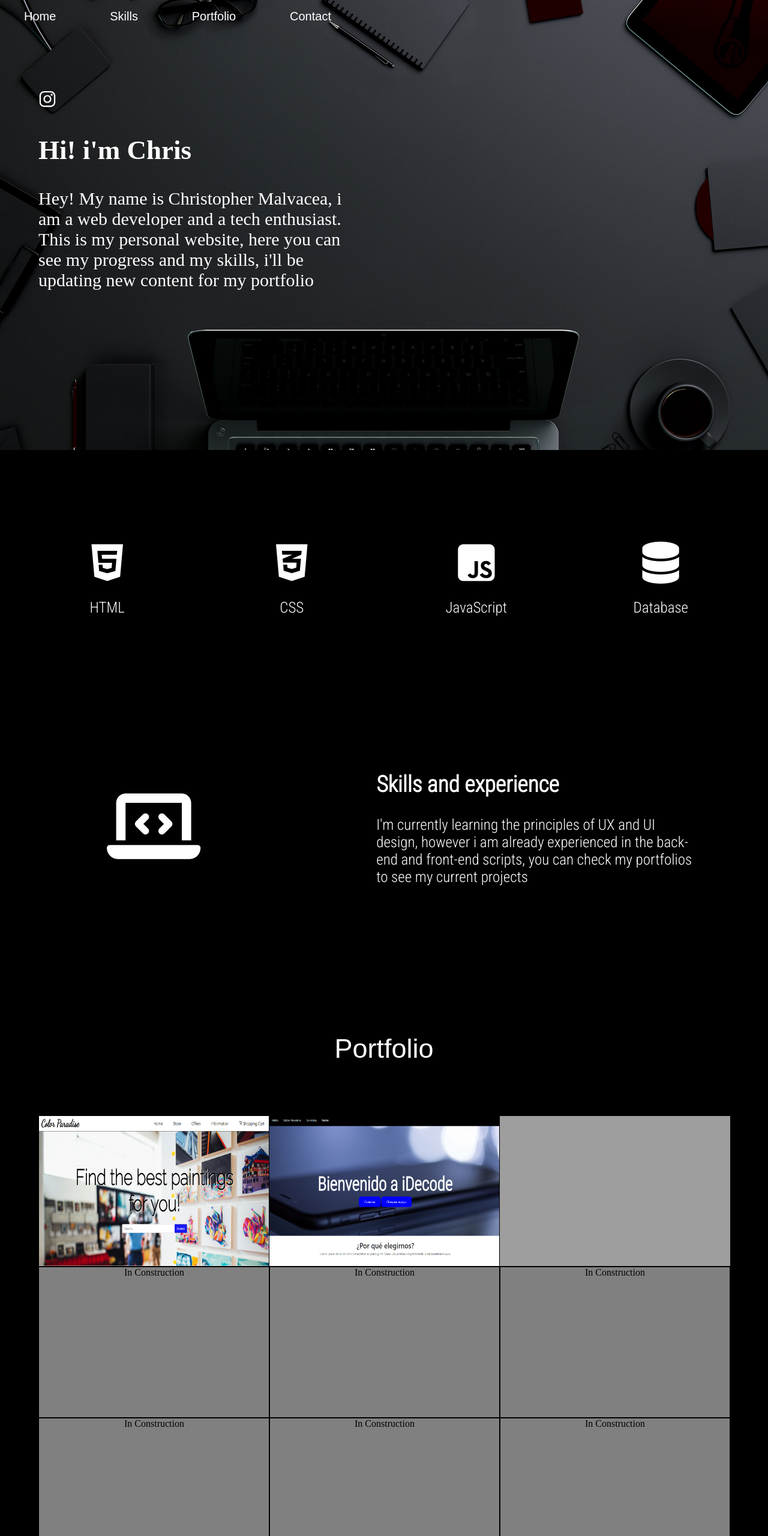
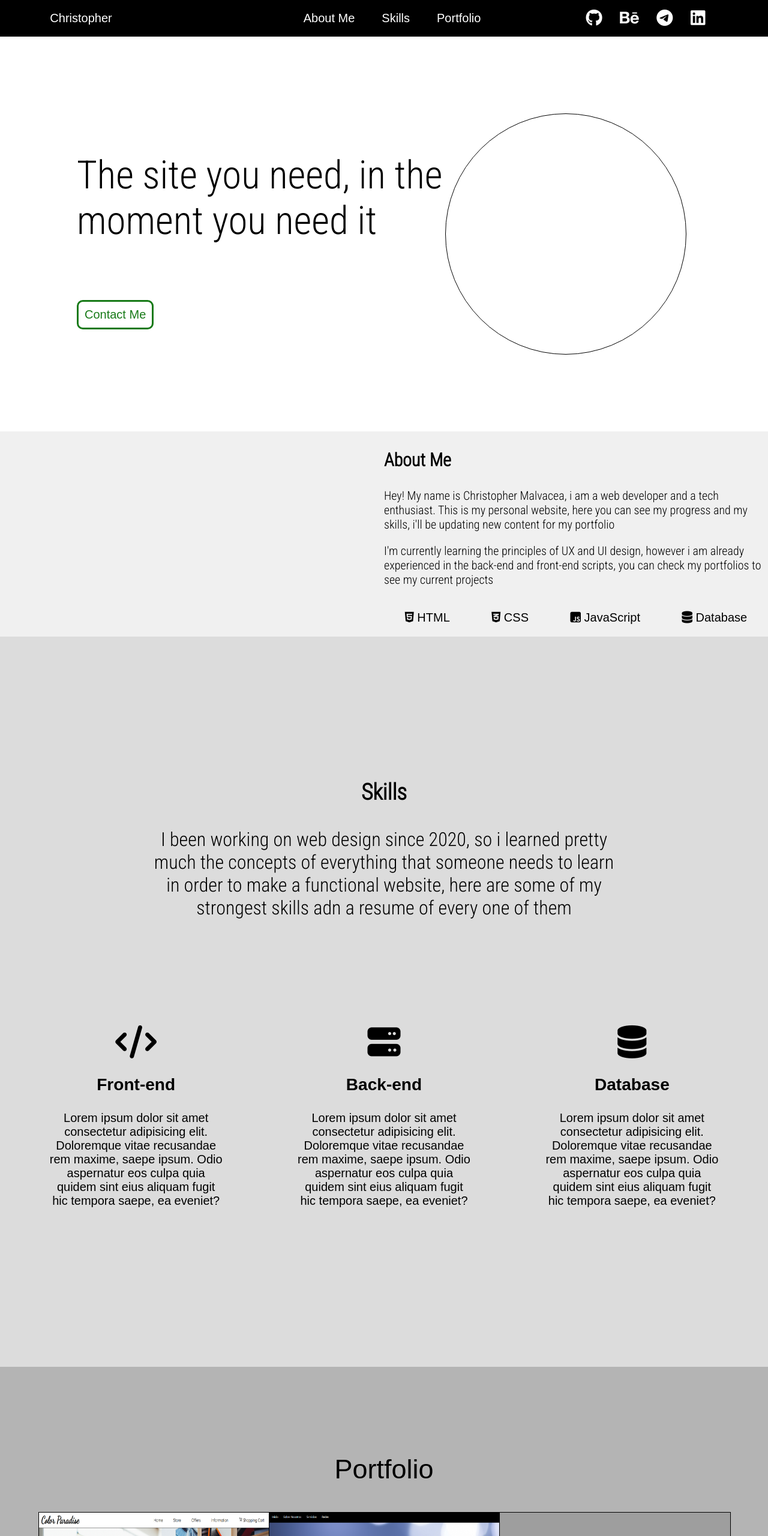
Before and after one commit to Cmalvacea/Business-card, a plain HTML site: page index.html in a window 1280 px wide. Shown: the top 2560 px of the page at 60% size. Drawn offline with nearby package versions, Linux system fonts and the light colour scheme; grey boxes are pictures that could not be loaded; a script that the page names is missing.

Commit message:
New design
A new design for my portfolios, it still need some photos and the mobile design.

```diff
--- a/index.html
+++ b/index.html
@@ -4,7 +4,7 @@
     <style data-styles="">ion-icon{visibility:hidden}.hydrated{visibility:inherit}</style>
     <meta http-equiv="X-UA-Compatible" content="IE=edge">
     <meta name="viewport" content="width=device-width, initial-scale=1.0">
-    <title>Business Card</title>
+    <title>Christopher Malvacea</title>
     <link rel="stylesheet" href="styles.css">
     <style>
         @import url('https://fonts.googleapis.com/css2?family=Roboto+Condensed:wght@300&display=swap');
@@ -14,48 +14,87 @@
 <body>
 
   <nav>
-      <ul>
-        <a href="#">Home</a>
+    <ul class="Nav-title">
+        <a href="#">Christopher</a>
+    </ul>
+    <ul class="Nav-sections">
+        <a href="#">About Me</a>
         <a href="#Skills">Skills</a>
         <a href="#Portfolio">Portfolio</a>
-        <a href="#Contact">Contact</a>
-      </ul>
+    </ul>
+    <ul class="Nav-contact">
+        <button><a href="https://github.com/Cmalvacea" target="_blank
+            "><i class="fab fa-github"></i></a></button>
+        <button><a href="https://www.behance.net/christomalvace" target="_blank"><i class="fab fa-behance"></i></a></button>
+        <button><a href="https://t.me/Nameistopher" target="_blank"><i class="fab fa-telegram"></i></a></button>
+        <button><a href="https://www.linkedin.com/in/christopher-malvacea-54458a208" target="_blank"><i class="fab fa-linkedin"></i></a></button>
+    </ul>
   </nav>
 
-  <div class="First-section">
-    <article class="First-content" id="Home">
-        <ion-icon name="logo-instagram"></ion-icon>
-        <h1>Hi! i'm Chris</h1>
-        <p>Hey! My name is Christopher Malvacea, i am a web developer and a tech enthusiast. This is my personal website, here you can see my progress and my skills, i'll be updating new content for my portfolio</p>
-    </article>
+  <div class="First-Section">
+      <div class="First-grid">
+        <div class="Motto-Contact">
+            <p>The site you need, in the moment you need it</p>
+            <button><a href="#">Contact Me</a></button>
+        </div>
+        <div class="Photo-Container">
+            <div class="Profile-photo"></div>
+        </div>
+      </div>
   </div>
+
 
   <div class="Second-section" id="Skills">
     <div class="Second-section-grid">
-        <section>
-            <i class="fab fa-html5"></i>
-            <p>HTML</p>
-        </section>
-        <section>
-            <i class="fab fa-css3-alt"></i>
-            <p>CSS</p>
-        </section>
-        <section>
-            <i class="fab fa-js-square"></i>
-            <p>JavaScript</p>
-        </section>
-        <section>
+        <div>
+
+        </div>
+        <div>
+            <article class="Skills-text">
+                <h3>About Me</h3>
+                <p>Hey! My name is Christopher Malvacea, i am a web developer and a tech enthusiast. This is my personal website, here you can see my progress and my skills, i'll be updating new content for my portfolio</p>
+                <p>I'm currently learning the principles of UX and UI design, however i am already experienced in the back-end and front-end scripts, you can check my portfolios to see my current projects</p>
+            </article>
+            <section class="Icon-section">
+                <article>
+                    <p><i class="fab fa-html5"></i> HTML</p>
+                </article>
+                <article>
+                    <p><i class="fab fa-css3-alt"></i> CSS</p>
+                </article>
+                <article>
+                    <p><i class="fab fa-js-square"></i> JavaScript</p>
+                </article>
+                <article>
+                    <p><i class="fas fa-database"></i> Database</p>
+                </article>
+            </section>
+        </div>
+    </div>
+  </div>
+
+  <div class="Third-section">
+      <div class="Third-section-title">
+        <h3>Skills</h3>
+        <p>I been working on web design since 2020, so i learned pretty much the concepts of everything that someone needs to learn in order to make a functional website, here are some of my strongest skills adn a resume of every one of them</p>
+      </div>
+      <div class="Third-section-grid">
+          <div class="Skill-card">
+            <i class="fas fa-code"></i>
+            <h3>Front-end</h3>
+            <p>Lorem ipsum dolor sit amet consectetur adipisicing elit. Doloremque vitae recusandae rem maxime, saepe ipsum. Odio aspernatur eos culpa quia quidem sint eius aliquam fugit hic tempora saepe, ea eveniet?</p>
+          </div>
+          <div class="Skill-card">
+            <i class="fas fa-server"></i>
+            <h3>Back-end</h3>
+            <p>Lorem ipsum dolor sit amet consectetur adipisicing elit. Doloremque vitae recusandae rem maxime, saepe ipsum. Odio aspernatur eos culpa quia quidem sint eius aliquam fugit hic tempora saepe, ea eveniet?</p>
+          </div>
+          <div class="Skill-card">
             <i class="fas fa-database"></i>
-            <p>Database</p>
-        </section>
-    </div>
-    <div class="Skills">
-        <i class="fas fa-laptop-code"></i>
-        <article>
-            <h2>Skills and experience</h2>
-            <p>I'm currently learning the principles of UX and UI design, however i am already experienced in the back-end and front-end scripts, you can check my portfolios to see my current projects</p>
-        </article>
-    </div>
+            <h3>Database</h3>
+            <p>Lorem ipsum dolor sit amet consectetur adipisicing elit. Doloremque vitae recusandae rem maxime, saepe ipsum. Odio aspernatur eos culpa quia quidem sint eius aliquam fugit hic tempora saepe, ea eveniet?</p>
+          </div>
+      </div>
   </div>
 
   <div class="Portfolio-section">
@@ -66,47 +105,12 @@
         <div class="Portfolio-image" id="P1"><a href="https://cmalvacea.github.io/Color-Paradise/" target="_blank"><img src="images/Color-Paradise-Portfolio.png" alt="" srcset="" ></a></div>
         <div class="Portfolio-image" id="P2"><a href="https://cmalvacea.github.io/iDecode/" target="_blank"><img src="images/iDecode-Portfolio.png" alt="" srcset=""></a></div>
         <div class="Portfolio-image" id="P3"><a href="https://github.com/Cmalvacea/Tour-Service" target="_blank"><img src="images/Green-Tour-Portfolio.png" alt=""></a></div>
-        <div class="Portfolio-image" id="P4">In Construction</div>
-        <div class="Portfolio-image" id="P5">In Construction</div>
-        <div class="Portfolio-image" id="P6">In Construction</div>
-        <div class="Portfolio-image" id="P7">In Construction</div>
-        <div class="Portfolio-image" id="P8">In Construction</div>
-        <div class="Portfolio-image" id="P9">In Construction</div>
-    </div>
-  </div>
-
-  <div class="Third-section" id="Contact">
-      <h1>Contact Media</h1>
-    <div class="Contact-section">
-        <div class="Work-media">
-            <button><a href="https://github.com/Cmalvacea" target="_blank
-                "><i class="fab fa-github"></i></a></button>
-            <article>
-                <h3>Cmalvacea</h3>
-                <p>Github</p>
-            </article>
-        </div>
-        <div class="Work-media">
-            <button><a href="https://www.behance.net/christomalvace" target="_blank"><i class="fab fa-behance"></i></a></button>
-            <article>
-                <h3>Cmalvacea</h3>
-                <p>Behance</p>
-            </article>
-        </div>
-        <div class="Work-media">
-            <button><a href="https://t.me/Nameistopher" target="_blank"><i class="fab fa-telegram"></i></a></button>
-            <article>
-                <h3>@Nameistopher</h3>
-                <p>Telegram</p>
-            </article>
-        </div>
-        <div class="Work-media">
-            <button><a href="https://www.linkedin.com/in/christopher-malvacea-54458a208" target="_blank"><i class="fab fa-linkedin"></i></a></button>
-            <article>
-                <h3>Christopher Malvacea</h3>
-                <p>Linkedin</p>
-            </article>
-        </div>
+        <div class="Portfolio-image" id="P4"><h3>In Construction</h3></div>
+        <div class="Portfolio-image" id="P5"><h3>In Construction</h3></div>
+        <div class="Portfolio-image" id="P6"><h3>In Construction</h3></div>
+        <div class="Portfolio-image" id="P7"><h3>In Construction</h3></div>
+        <div class="Portfolio-image" id="P8"><h3>In Construction</h3></div>
+        <div class="Portfolio-image" id="P9"><h3>In Construction</h3></div>
     </div>
   </div>
 
--- a/styles.css
+++ b/styles.css
@@ -1,18 +1,22 @@
 body {
     margin: 0px;
-    background-color: black;
 }
 
 nav {
     width: 100%;
-    position: fixed;
+    background-color: black;
+    display: grid;
+    grid-template-columns: 33% 33% 33%;
 }
 
 nav ul {
     display: flex;
     color: white;
     justify-content: space-between;
-    width: 40%;
+    width: 70%;
+    margin: auto;
+    padding-top: 15px;
+    padding-bottom: 15px;
 }
 
 nav ul a {
@@ -22,86 +26,185 @@ nav ul a {
     font-family: sans-serif;
 }
 
+nav ul a:hover {
+    color: grey;
+}
+
+.Nav-contact {
+    width: 50%;
+}
+
+.Nav-contact button {
+    background: none;
+    border: none;
+    outline: none;
+}
+
+.Nav-contact i {
+    font-size: 28px;
+}
+
 
 /* First section */
 
-.First-section  {
+.First-Section  {
     width: 100%;
-    background-image: url(images/Background.jpg);
-    background-size: 100%;
-    background-repeat: no-repeat;
-    margin: 0;
-    padding-top: 150px;
-    height: 600px;
-    background-image: cross-fade();
 }
 
-.First-content {
+
+.First-grid {
+    display: grid;
+    grid-template-columns: 60% 40%;
+    margin: 10%;
+}
+
+.Motto-Contact {
+    font-size: 65px;
+    font-family: Roboto Condensed;
+}
+
+
+.Motto-Contact button {
+    background: none;
+    border: 3px solid rgb(23, 122, 23);
+    border-radius: 10px;
+    padding: 10px;
+}
+
+
+.Motto-Contact a {
+    color: rgb(23, 122, 23);
+    font-size: 20px;
+    font-family: sans-serif;
+    text-decoration: none;
+}
+
+
+
+.Motto-Contact button:hover,
+.Motto-Contact a:hover {
     color: white;
-    width: 40%;
-    margin-left: 5%;
+    background-color: rgb(23, 122, 23);
+}
+
+.Profile-photo {
+    border: 1px solid black;
+    border-radius: 100%;
+    height: 400px;
+    width: 400px;
+}
+
+
+
+
+/* Second Section */
+
+.Second-section {
+    width: 100%;
+    background-color: rgb(240, 240, 240);
+}
+
+.Second-section-grid {
+    display: grid;
+    grid-template-columns: 50% 50%;
+}
+
+.Skills-text {
+    font-family: Roboto Condensed;
+    text-align: left;
+}
+
+.Skills-text h3 {
     font-size: 30px;
 }
 
-/* Second Section */
+.Skills-text p {
+    font-size: 20px;
+}
+
+.Icon-section,
+.Icon-section article {
+    display: flex;
+    justify-content: space-between;
+    margin: auto;
+    font-family: sans-serif;
+    font-size: 20px;
+}
+
+/* Third section */
+
+.Third-section {
+    width: 100%;
+    background-color: gainsboro;
+    padding-bottom: 200px;
+}
+
+.Third-section-grid {
+    display: grid;
+    grid-template-columns: 2fr 2fr 2fr;
+    margin: 20px;
+
+}
+
+.Third-section-title {
+    text-align: center;
+    width: 60%;
+    margin: auto;
+    padding-top: 200px;
+    padding-bottom: 100px;
+    font-size: 2em;
+    font-family: Roboto Condensed;
+}
+
+.Skill-card {
+    border-radius: 8px;
+    width: 70%;
+    text-align: center;
+    font-size: 1.5em;
+    font-family: sans-serif;
+    padding: 25px;
+    margin: auto;
+}
+
+.Skill-card:hover {
+    color: white;
+    background-color: rgb(32, 68, 167);
+}
+
+.Skill-card p {
+    font-size: 20px;
+}
+
+.Skill-card i {
+    font-size: 55px;
+}
 
 
-.Second-section-grid {
-    display: grid;
-    grid-template-columns: repeat(4, 1fr);
-    padding: 25px;
-    margin-top: 10%;
-}
 
-.Second-section section {
-    margin: auto;
-    font-size: 25px;
-    text-align: center;
-    font-family: 'Roboto Condensed', sans-serif;
-    color: white;
-}
 
-.Second-section section i {
-    font-size: 70px;
-    color: white;
-}
-
-.Skills {
-    display: grid;
-    grid-template-columns: 40% 60%;
-    color: white;
-    height: 600px;
-}
-
-.Skills i{
-    margin:auto;
-    font-size: 125px;
-}
-
-.Skills article {
-    margin:auto;
-    font-size: 25px;
-    width: 70%;
-    font-family: 'Roboto Condensed', sans-serif;
-}
 
 /*  Portfolio  */
+
+.Portfolio-section {
+    background-color: rgb(180, 180, 180);
+    height: 100%;
+    padding-bottom: 200px;
+}
 
 .Portfolio-title {
     width: 40%;
     text-align: center;
-    padding-bottom: 40px;
+    padding-top: 100px;
 }
 
 .Portfolio-title p {
     font-family: sans-serif;
     font-size: 45px;
     font-weight: 400;
-    color: white;
 }
 
 .Portfolio-content {
-    background-color: gray;
+    background-color: white;
     width: 90%;
     display: grid;
     grid-template-columns: repeat(3, 1fr);
@@ -133,56 +236,9 @@ nav ul a {
     height: 100%;
 }
 
-
-/* Third section */
-
-.Third-section {
-    width: 100%;
-    padding-top: 200px;
-    padding-bottom: 200px;
-    margin-top: 10%;
-}
-
-.Third-section h1 {
-    text-align: center;
-    padding-bottom: 45px;
-    color:white;
+.Portfolio-image h3 {
+    margin: 25%;
     font-family: -apple-system, BlinkMacSystemFont, 'Segoe UI', Roboto, Oxygen, Ubuntu, Cantarell, 'Open Sans', 'Helvetica Neue', sans-serif;
-    font-weight: 300;
-}
-
-.Contact-section {
-    display: grid;
-    grid-template-columns: repeat(3, 1fr);
-    row-gap: 55px;
-}
-
-.Work-media {
-    text-align: center;
-    margin: auto;
-    color: white;
-    font-family: sans-serif;
-    display: grid;
-    grid-template-columns: 1fr;
-}
-
-.Work-media button {
-    background: none;
-    border: none;
-}
-
-.Work-media button i {
-    color: white;
-    font-size: 85px;
-}
-
-.Work-media button i:hover {
-    color: rgb(21, 47, 196);
-}
-
-.Work-media a {
-    text-align: center;
-    text-decoration: none;
 }
 
 
@@ -195,7 +251,6 @@ footer {
     grid-template-columns: 33% 33% 33%;
     background-color: rgb(37, 37, 37);
     padding: 15px;
-    margin-top: 15%;
 }
 
 footer div {
@@ -208,104 +263,3 @@ footer div a {
     color: rgb(57, 57, 196);
     text-decoration: none;
 }
-
-/* Media  */
-
-@media(max-width: 480px) {
-
-
-    /* Mobile nav */
-
-    nav {
-        width: 100%;
-    }
-
-    nav ul {
-        width: 80%;
-        justify-content: space-between;
-    }
-
-    nav ul a {
-        font-size: 15px;
-    }
-
-    /* Mobile first section */
-
-    .First-section {
-        background-size: cover;
-    }
-
-    .First-content {
-        font-size: 1.5em;
-        width: 70%;
-        text-align: center;
-        margin: auto;
-    }
-
-    /* Mobile second section */
-
-    .Second-section-grid section {
-        font-size: 1em;
-    }
-
-    .Second-section-grid section i {
-        font-size: 25px;
-    }
-
-    .Skills article {
-        font-size: 1em;
-    }
-
-    .Skills i {
-        font-size: 55px;
-    }
-
-    /* Mobile portfolio Section */
-
-    .Portfolio-section {
-        width: 100%;
-    }
-
-    .Portfolio-title p{
-        text-align: center;
-        font-size: 2em;
-    }
-
-    .Portfolio-content {
-        width: 100%;
-    }
-
-    .Portfolio-image {
-        height: 80px;
-    }
-
-    /* Mobile Third Section */
-
-    .Contact-section {
-        display: grid;
-        grid-template-columns: 50% 50%;
-    }
-
-    .Work-media {
-        font-size: 15px;
-        margin: auto;
-    }
-
-
-    /* Footer */
-
-
-    footer {
-        display: grid;
-        grid-template-columns: 100%;
-    }
-
-    .Last-media {
-        width: 100%;
-        font-size: 12px;
-    }
-
-    .Last-media i {
-        font-size: 15px;
-    }
-}
```
